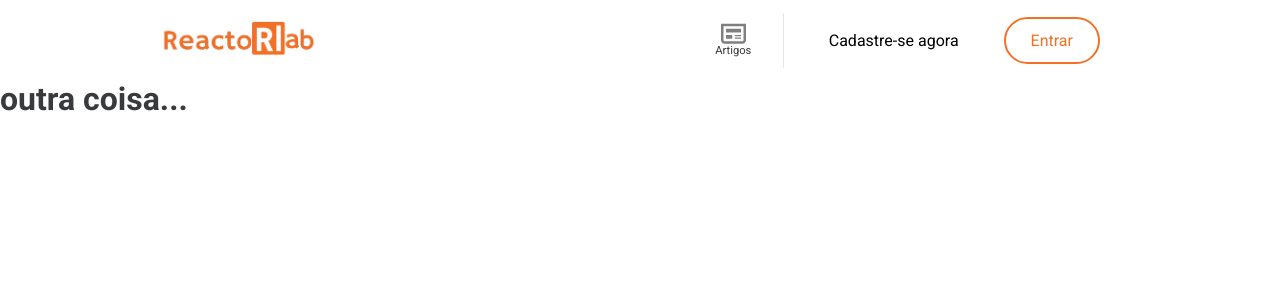
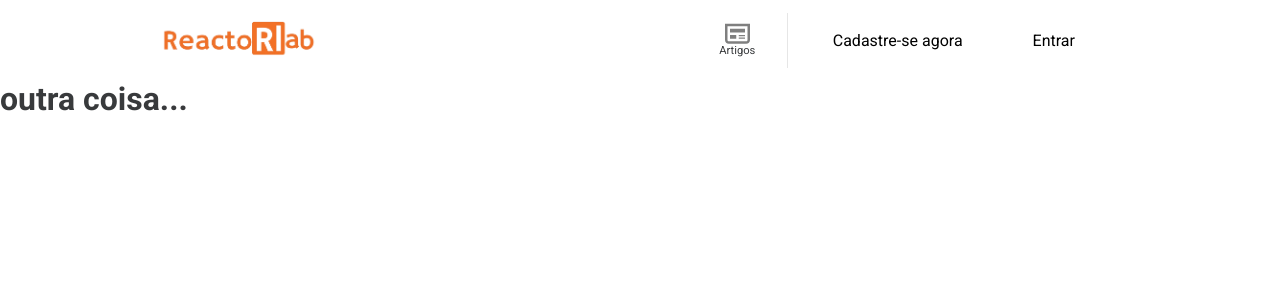
Before and after one commit to AdryelJr/reactor-lab-application, a React (Vite) app: page / in a window 1280 px wide. Shown: the top 300 px of the page. Built offline with nearby package versions, Linux system fonts and the light colour scheme.

Commit message:
up code
Atualização em massa

```diff
--- a/package.json
+++ b/package.json
@@ -14,7 +14,7 @@
     "react": "^18.2.0",
     "react-dom": "^18.2.0",
     "react-loading-skeleton": "^3.3.1",
-    "react-router-dom": "^6.21.1",
+    "react-router-dom": "^6.21.2",
     "sass": "^1.69.7"
   },
   "devDependencies": {
--- /dev/null
+++ b/src/componentes/Button/index.tsx
@@ -0,0 +1,16 @@
+
+import { FormEvent } from 'react';
+import './style.scss'
+
+type TextoButton = {
+    fraseButton: string
+    onClick?: (event: FormEvent) => void;
+}
+
+export function Button(label: TextoButton){
+    return(
+        <div className='button'>
+            <button onClick={label.onClick}>{label.fraseButton}</button>
+        </div>
+    )
+}
--- a/src/componentes/ButtonRegister/style.scss
+++ b/src/componentes/Button/style.scss
@@ -1,4 +1,4 @@
-.button-register {
+.button {
     Button {
         font-family: 'Roboto', sans-serif;
         padding: 14px 25px;
--- a/src/componentes/ButtonEnter/index.tsx
+++ /dev/null
@@ -1,13 +0,0 @@
-import './stryle.scss'
-
-type TextoButton = {
-    fraseButton: string
-}
-
-export function ButtonEnter(texto: TextoButton){
-    return(
-        <div className='button-enter'>
-            <button type='submit'>{texto.fraseButton}</button>
-        </div>
-    )
-}
--- a/src/componentes/ButtonEnter/stryle.scss
+++ /dev/null
@@ -1,17 +0,0 @@
-.button-enter {
-    button {
-        font-family: 'Roboto', sans-serif;
-        padding: 12px 25px;
-        background-color: transparent;
-        border: 2px solid #f27127;
-        margin: 0 10px;
-        border-radius: 25px;
-        cursor: pointer;
-        font-size: 16px;
-        transition: .2s all ease-in-out;
-        color: #f27127;
-    }
-    button:hover{
-        background-color: #fff7f3;
-    }
-}
--- a/src/componentes/ButtonRegister/index.tsx
+++ /dev/null
@@ -1,14 +0,0 @@
-
-import './style.scss'
-
-type TextoButton = {
-    fraseButton: string
-}
-
-export function ButtonRegister(texto: TextoButton){
-    return(
-        <div className='button-register'>
-            <button>{texto.fraseButton}</button>
-        </div>
-    )
-}
--- a/src/pages/SignIn/index.tsx
+++ b/src/pages/SignIn/index.tsx
@@ -1,13 +1,26 @@
+import { FormEvent, useState } from 'react';
+
 import logoCompletImg from '../../assets/image/ReactorLogo.png';
-import { ButtonEnter } from '../../componentes/ButtonEnter';
-
-import iconGoogle from '../../assets/image/iconGoogle.png';;
+import iconGoogle from '../../assets/image/iconGoogle.png';
+import { Button } from '../../componentes/Button';
+import { Link } from 'react-router-dom';
 
 import './style.scss';
-import { ButtonRegister } from '../../componentes/ButtonRegister';
-import { Link } from 'react-router-dom';
 
 export function SignIn() {
+
+    const [email, setEmail] = useState('');
+    const [password, setPassword] = useState('');
+
+    function handleJoinAccount(event: FormEvent) {
+        event?.preventDefault();
+        const userData = {
+            email: email,
+            password: password
+        }
+        console.log(userData)
+    }
+
     return (
         <>
             <div className='container-SignIn'>
@@ -23,7 +36,7 @@ export function SignIn() {
                             <p>Artigos</p>
                         </div>
                         <Link to="/cadastro">
-                            <ButtonRegister fraseButton='Cadastre-se agora' />
+                            <Button fraseButton='Cadastre-se agora' />
                         </Link>
                     </div>
                 </nav>
@@ -39,14 +52,18 @@ export function SignIn() {
                             <input
                                 type="text"
                                 placeholder='E-mail'
+                                onChange={(e) => (setEmail(e.target.value))}
+                                value={email}
                             />
                             <label>Senha</label>
                             <input
                                 type="password"
                                 placeholder='Senha'
+                                onChange={(e) => (setPassword(e.target.value))}
+                                value={password}
                             />
                             <a href="#">Esqueceu a senha?</a>
-                            <ButtonEnter fraseButton='Entrar'></ButtonEnter>
+                            <Button onClick={handleJoinAccount} fraseButton='Entrar' />
                         </form>
                         <div className='bottom-form'>
                             <div className='linha-meio'>ou</div>
@@ -61,8 +78,6 @@ export function SignIn() {
                         <img src="https://certificacaoiso.com.br/wp-content/uploads/2019/11/lancamento-do-projeto-de-desenvolvimento-em-desenvolvimento_82574-7825.jpg" alt="imagem section main" />
                     </div>
                 </main>
-
-
             </div>
         </>
     )
--- a/src/pages/feed/index.tsx
+++ b/src/pages/feed/index.tsx
@@ -1,11 +1,18 @@
 import { useState } from "react";
+import { useLocation } from "react-router-dom";
+
 import { Header } from "../../componentes/Header";
+import { Button } from "../../componentes/Button";
+import { ProfileImg } from "../../componentes/ProfileImg";
 
 import './style.scss'
-import { ButtonEnter } from "../../componentes/ButtonEnter";
-import { ProfileImg } from "../../componentes/ProfileImg";
 
 export function Feed() {
+  const location = useLocation();
+  const userData = location.state?.userData;
+
+  console.log(userData);
+
   const [isSearchFocused, setIsSearchFocused] = useState(false);
 
   const handleSearchFocus = () => {
@@ -41,7 +48,7 @@ export function Feed() {
               <textarea
                 placeholder="No que você está pensando?"
               />
-              <ButtonEnter fraseButton="Enviar"></ButtonEnter>
+              <Button fraseButton="Enviar" />
             </form>
           </div>
 
--- a/src/pages/home/index.tsx
+++ b/src/pages/home/index.tsx
@@ -1,7 +1,6 @@
 import { Link } from 'react-router-dom';
 import logoCompletImg from '../../assets/image/ReactorLogo.png';
-import { ButtonEnter } from '../../componentes/ButtonEnter';
-import { ButtonRegister } from '../../componentes/ButtonRegister';
+import { Button } from '../../componentes/Button';
 
 
 import './style.scss';
@@ -22,10 +21,10 @@ export function Home() {
                             <p>Artigos</p>
                         </div>
                         <Link to='/cadastro'>
-                            <ButtonRegister fraseButton="Cadastre-se agora" />
+                            <Button fraseButton="Cadastre-se agora" />
                         </Link>
                         <Link to='/login'>
-                            <ButtonEnter fraseButton="Entrar" />
+                            <Button fraseButton="Entrar" />
                         </Link>
 
 
```
Also changed, not shown: src/pages/Register/index.tsx (+48 -6 lines), src/pages/Register/style.scss (+19 -3 lines), 1 other file (tests, documents, lock files or other folders).
